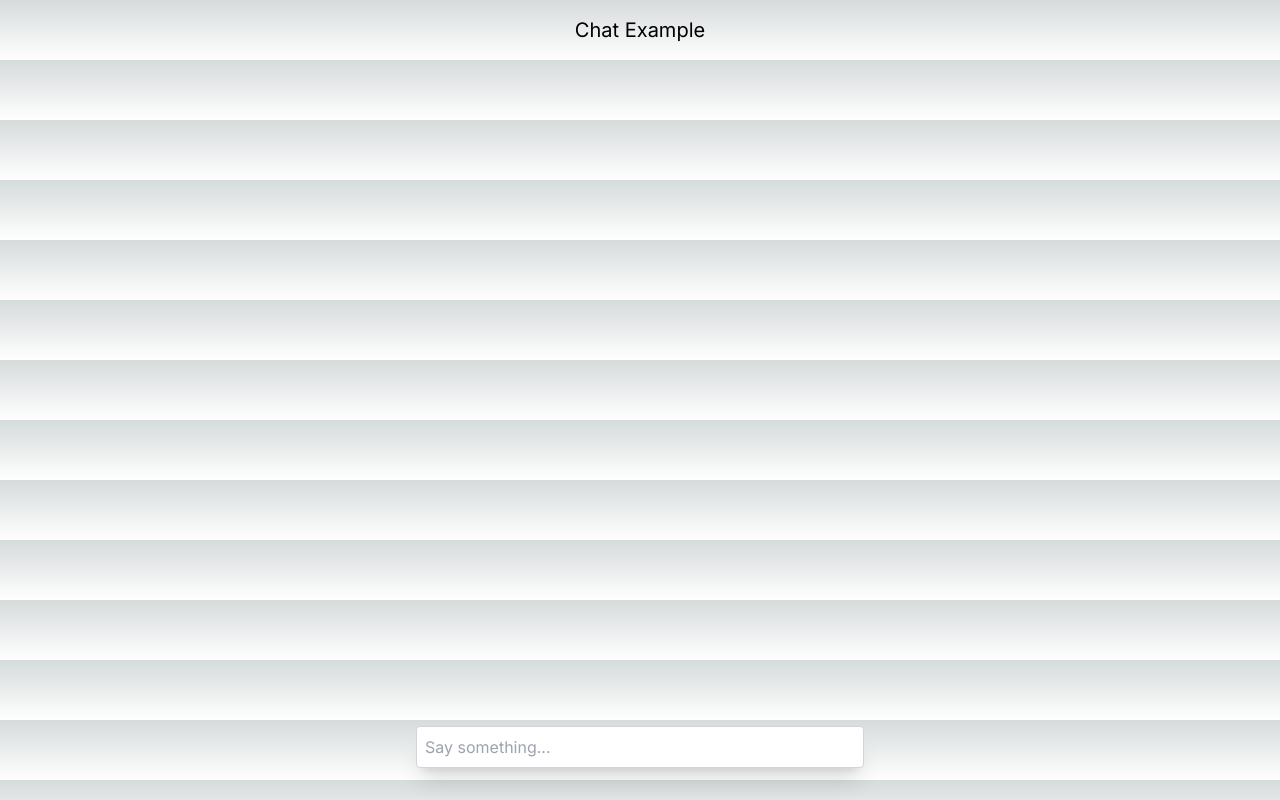
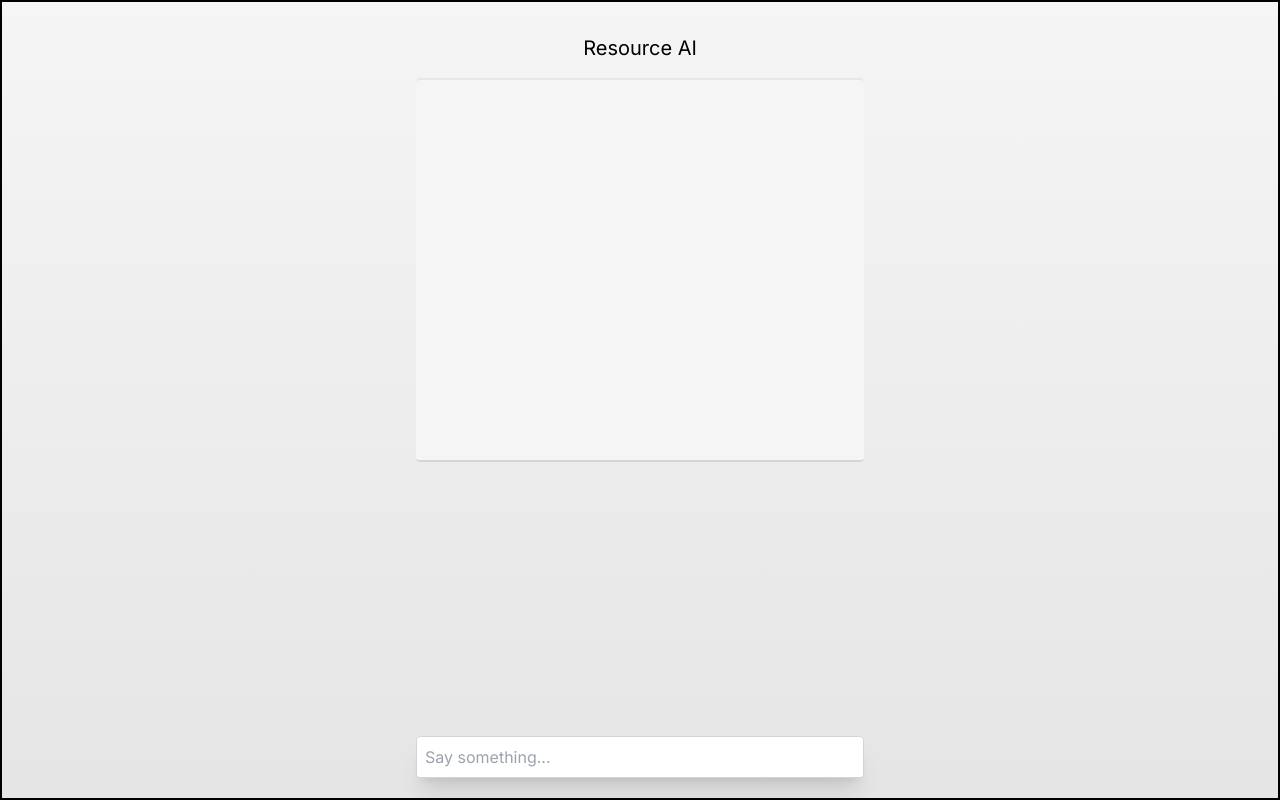
Before and after one commit to synbyte/Cohere-AI, a Next.js app: page / in a window 1280 px wide. Built offline with nearby package versions, Linux system fonts and the light colour scheme.

Commit message:
Changed colors

```diff
--- a/app/globals.css
+++ b/app/globals.css
@@ -1,27 +1,3 @@
 @tailwind base;
 @tailwind components;
 @tailwind utilities;
-
-:root {
-  --foreground-rgb: 0, 0, 0;
-  --background-start-rgb: 214, 219, 220;
-  --background-end-rgb: 255, 255, 255;
-}
-
-@media (prefers-color-scheme: dark) {
-  :root {
-    --foreground-rgb: 255, 255, 255;
-    --background-start-rgb: 0, 0, 0;
-    --background-end-rgb: 0, 0, 0;
-  }
-}
-
-body {
-  color: rgb(var(--foreground-rgb));
-  background: linear-gradient(
-      to bottom,
-      transparent,
-      rgb(var(--background-end-rgb))
-    )
-    rgb(var(--background-start-rgb));
-}
--- a/app/page.tsx
+++ b/app/page.tsx
@@ -6,22 +6,22 @@ export default function Chat() {
   const { messages, input, handleInputChange, handleSubmit, data } = useChat();
 
   return (
-    <div className="p-4">
+    <div className="p-8 border-2 border-black h-screen bg-gradient-to-b from-neutral-100 to-neutral-200">
       <header className="text-center">
-        <h1 className="text-xl">Chat Example</h1>
+        <h1 className="text-xl">Resource AI</h1>
       </header>
-      <div className="flex flex-col justify-between w-full max-w-md mx-auto stretch">
-        <div className="flex-grow overflow-y-auto">
+      <div className="flex flex-col justify-between w-full max-w-md mx-auto h-full">
+        <div id='messages' className="flex-grow overflow-y-auto max-h-96 my-4 rounded bg-neutral-100 border-t-2 border-b-2 border-b-gray-300">
           {messages.map(m => (
             <div key={m.id} className="whitespace-pre-wrap">
-              {m.role === 'user' ? 'User: ' : 'AI: '}
+              <span className="text-gray-500">{m.role === 'user' ? 'User: ' : 'AI: '}</span>
               {m.content}
             </div>
           ))}
         </div>
         <form onSubmit={handleSubmit}>
           <input
-            className="fixed bottom-0 w-full max-w-md p-2 mb-8 border border-gray-300 rounded shadow-xl"
+            className="w-full max-w-md p-2 mb-4 border border-gray-300 rounded shadow-xl mx-auto"
             value={input}
             placeholder="Say something..."
             onChange={handleInputChange}
```
Also changed, not shown: .gitpod.yml (added), 1 other file (tests, documents, lock files or other folders).
